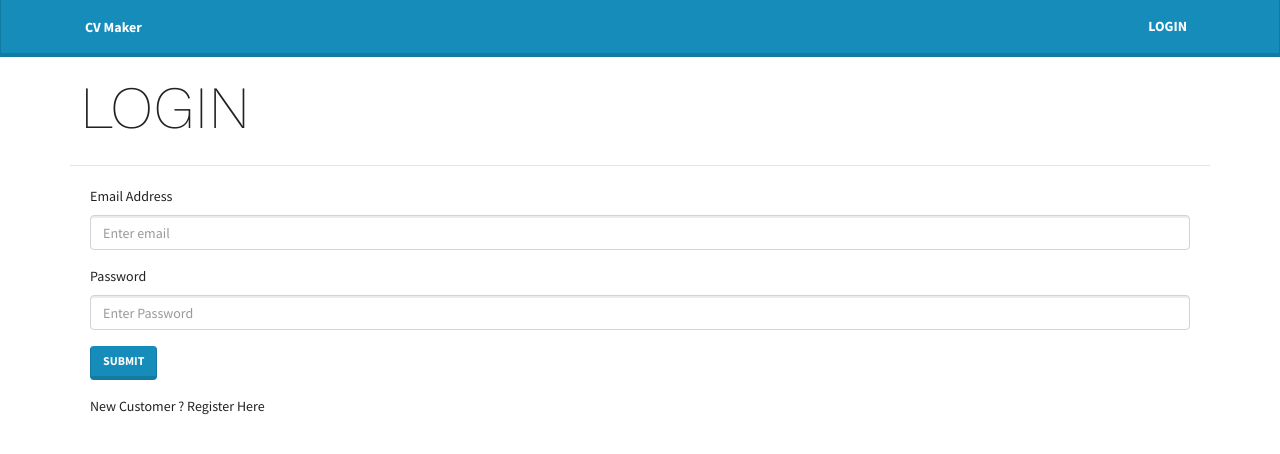
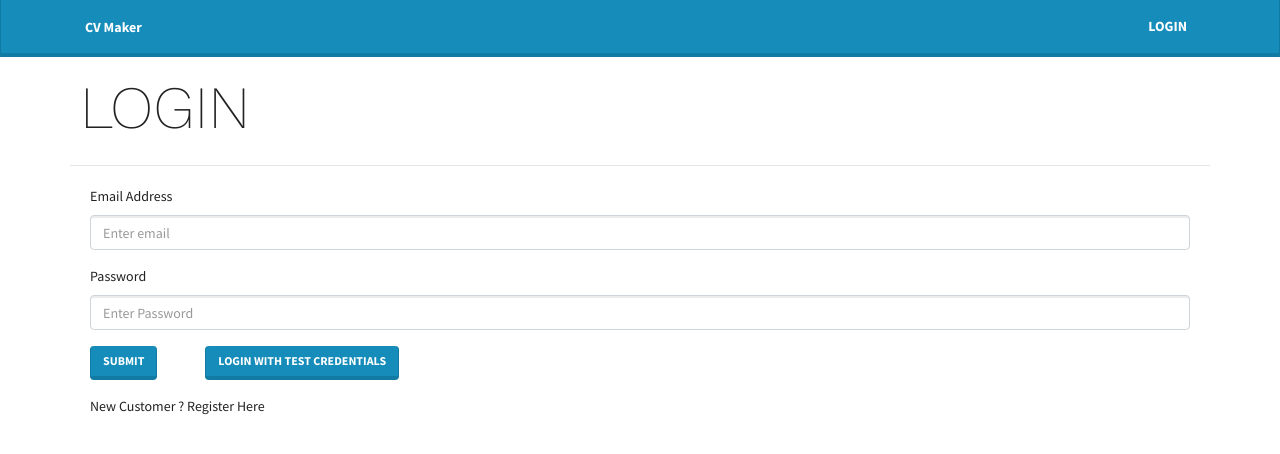
Before and after one commit to mayurlalwani/resume-builder-mern, a React (Create React App) app in the folder frontend/: page /login in a window 1280 px wide. Shown: the top 454 px of the page. Built offline with nearby package versions, Linux system fonts and the light colour scheme.

Commit message:
add dummy credentials for login

```diff
--- a/frontend/src/components/screens/LoginPage/LoginPage.js
+++ b/frontend/src/components/screens/LoginPage/LoginPage.js
@@ -16,16 +16,21 @@ const LoginPage = ({ history }) => {
   const userLogin = useSelector((state) => state.userLogin);
   const { loading, error, userInfo } = userLogin;
 
+  const submitHandler = async (e) => {
+    e.preventDefault();
+    dispatch(login(email, password));
+  };
+
+  const setDefaultCredentials = () => {
+    setEmail(process.env.REACT_APP_DEFAULT_EMAIL);
+    setPassword(process.env.REACT_APP_DEFAULT_PASSWORD);
+  };
+
   useEffect(() => {
     if (userInfo) {
       history.push("/resume");
     }
   }, [history, userInfo]);
-
-  const submitHandler = async (e) => {
-    e.preventDefault();
-    dispatch(login(email, password));
-  };
 
   return (
     <MainScreen title="LOGIN">
@@ -53,8 +58,15 @@ const LoginPage = ({ history }) => {
             ></Form.Control>
           </Form.Group>
 
-          <Button variant="primary" type="submit">
+          <Button variant="primary" type="submit" className="mr-5">
             Submit
+          </Button>
+          <Button
+            variant="primary"
+            onClick={setDefaultCredentials}
+            type="submit"
+          >
+            Login with test credentials
           </Button>
         </Form>
         <Row className="py-3">
```
